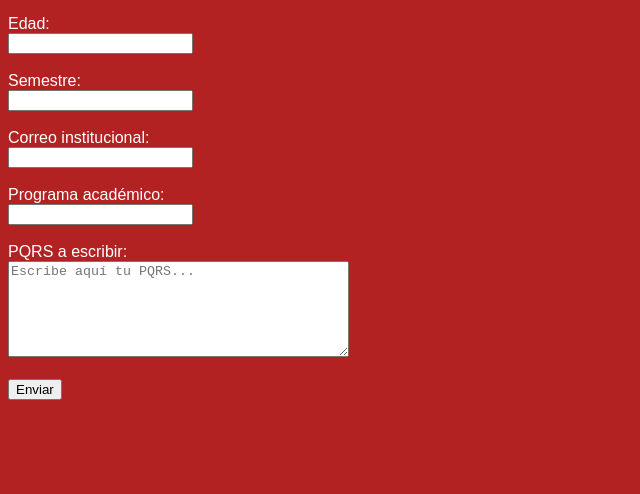
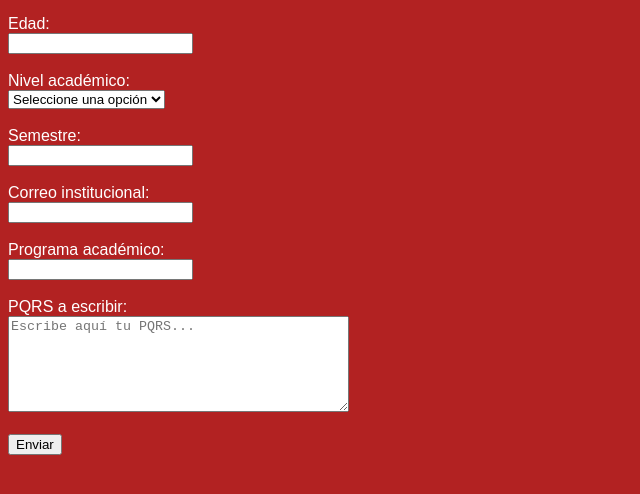
Before and after one commit to JSFCheCho/Rubrica-unidad-1, a plain HTML site: page index.html in a window 1280 px wide. Shown: the part 122-616 px from the top of the page, without its empty margins (0-640 px from the left). Drawn offline with Linux system fonts and the light colour scheme.

Commit message:
Nuevo apartado de una sola opcion creado 'Pregrado o Posgrado'

```diff
--- a/index.html
+++ b/index.html
@@ -22,6 +22,13 @@
         <label for="edad">Edad:</label><br>
         <input type="number" id="edad" name="edad" required><br><br>
 
+        <label for="nivel">Nivel académico:</label><br>
+        <select id="nivel" name="nivel" required>
+            <option value="">Seleccione una opción</option>
+            <option value="pregrado">Pregrado</option>
+            <option value="posgrado">Posgrado</option>
+        </select><br><br>
+
         <label for="semestre">Semestre:</label><br>
         <input type="number" id="semestre" name="semestre" required><br><br>
 
```
